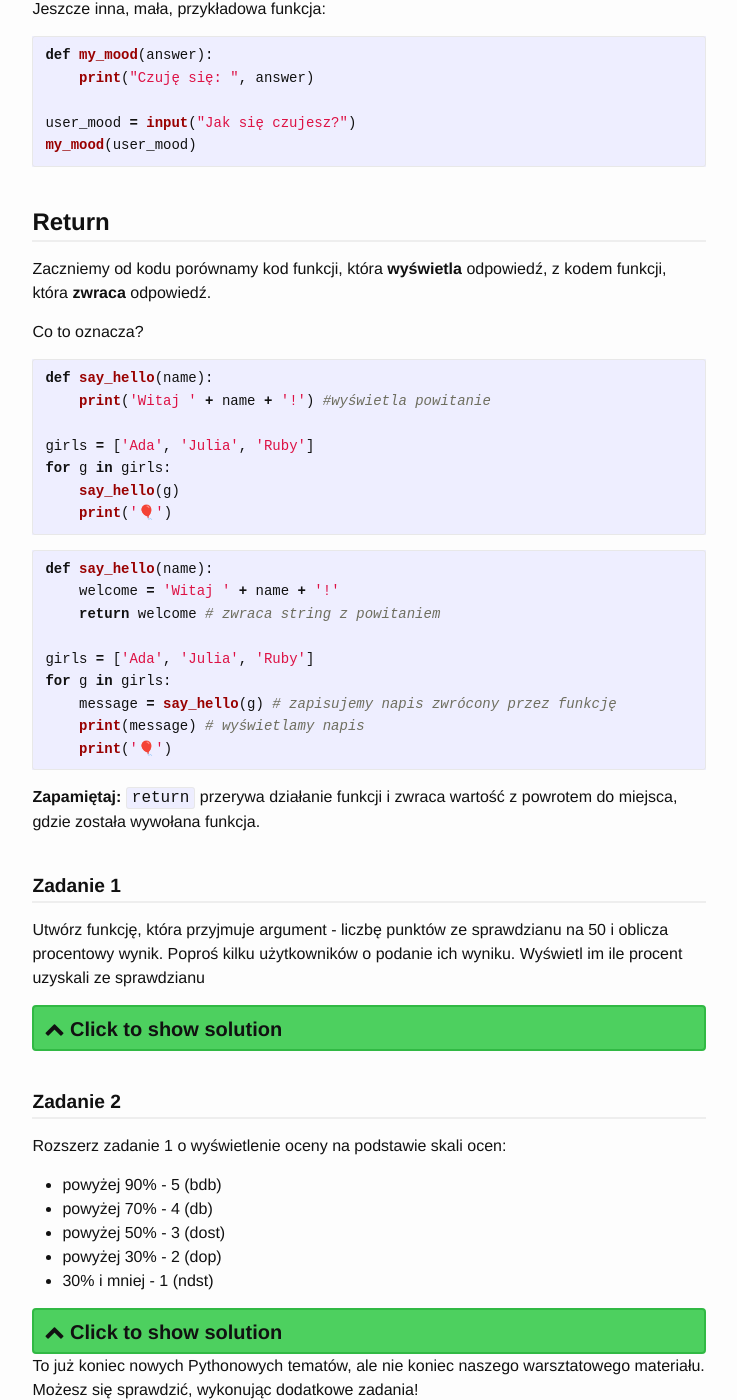
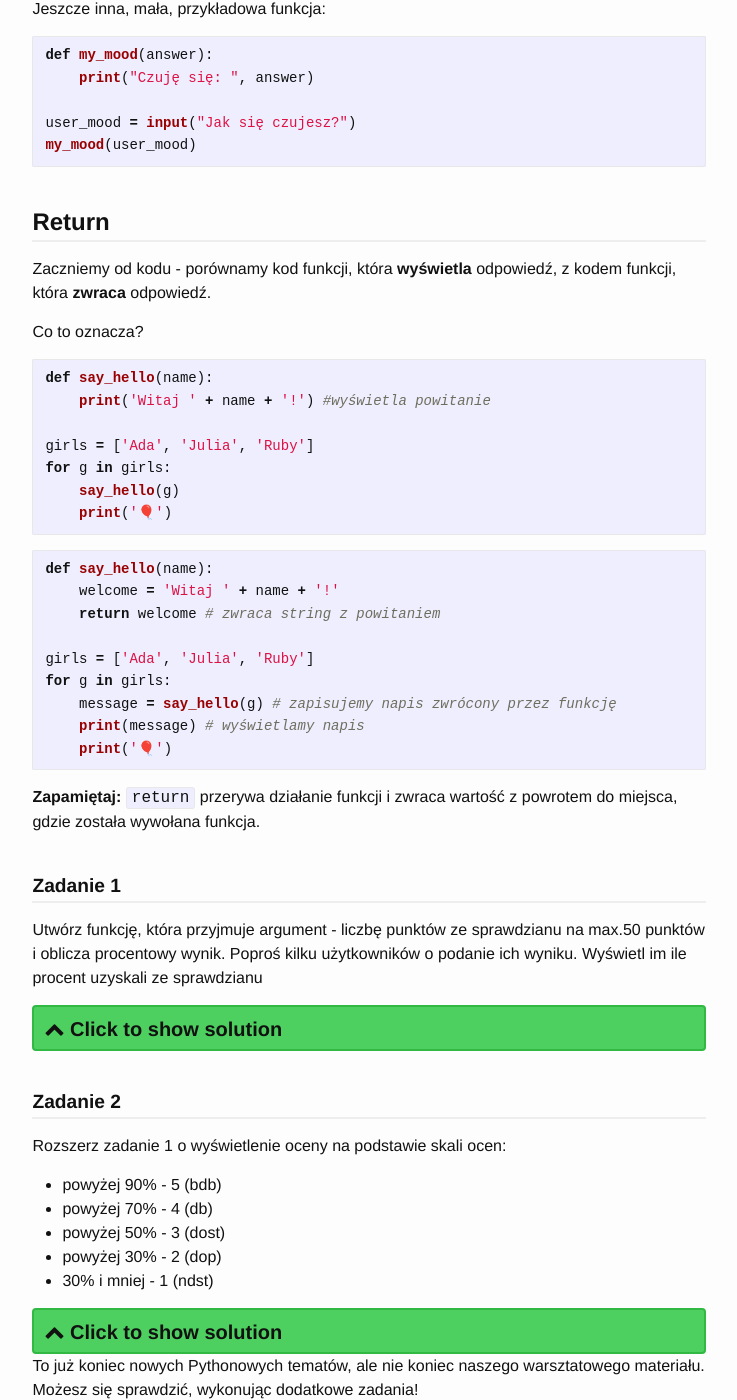
Before and after one commit to doITforAlex/Python-od-podstaw, a Jekyll site: the page built from _steps/step9-funkcje.md, in a window 1280 px wide and 1400 px high, scrolled down 3440 px. Shown: the whole window, without its empty margins (370-1107 px from the left). Built offline with Jekyll 4.4.1, drawn with Linux system fonts in a browser that asks for light colours; nearby versions of some CDN libraries.

Commit message:
Update step9-funkcje.md
sentence syntax, style, keywords (excercise 1 solution), punctuation, variable values (excercise 2 solution)

````diff
--- a/_steps/step9-funkcje.md
+++ b/_steps/step9-funkcje.md
@@ -155,7 +155,7 @@ my_mood(user_mood)
 ```
 ### Return
 
-Zaczniemy od kodu porównamy kod funkcji, która **wyświetla** odpowiedź, z kodem funkcji, która **zwraca** odpowiedź.
+Zaczniemy od kodu - porównamy kod funkcji, która **wyświetla** odpowiedź, z kodem funkcji, która **zwraca** odpowiedź.
 
 Co to oznacza?
 
@@ -185,14 +185,14 @@ for g in girls:
 
 #### Zadanie 1
 
-Utwórz funkcję, która przyjmuje argument - liczbę punktów ze sprawdzianu na 50 i oblicza procentowy wynik. Poproś kilku użytkowników o podanie ich wyniku. Wyświetl im ile procent uzyskali ze sprawdzianu
+Utwórz funkcję, która przyjmuje argument - liczbę punktów ze sprawdzianu na max.50 punktów i oblicza procentowy wynik. Poproś kilku użytkowników o podanie ich wyniku. Wyświetl im ile procent uzyskali ze sprawdzianu
 
 ```python
 def test_result(points):
   return round(points/50, 2) # metoda round zaokrągla wynik
 
 
-students = input(input("Podaj liczbę studentów: "))
+students = int(input("Podaj liczbę studentów: "))
 
 for s in range(students):
   student_points = int(input("Podaj wynik punktowy ze egzaminu: "))
@@ -232,7 +232,7 @@ students = input(input("Podaj liczbę studentów: "))
 for s in range(students):
   student_points = int(input("Podaj wynik punktowy ze egzaminu: "))
   grade = test_result(student_points)
-  print(f"Student {s+1}, uzyskał ocenę: {grade}")
+  print(f"Student {s+1} uzyskał ocenę: {grade}")
 ```
 {: .solution }
 
````
Also changed, not shown: other parts of _steps/step9-funkcje.md (+4 -4 lines).
